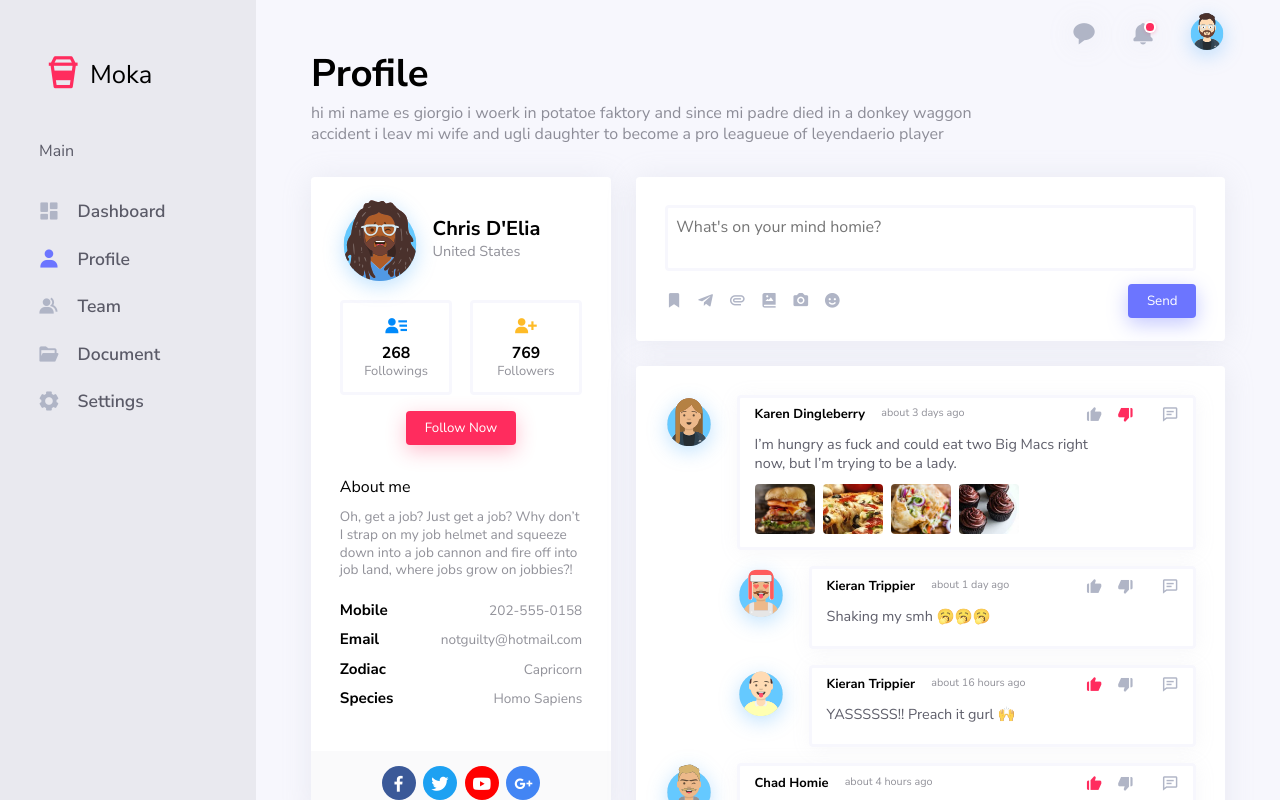
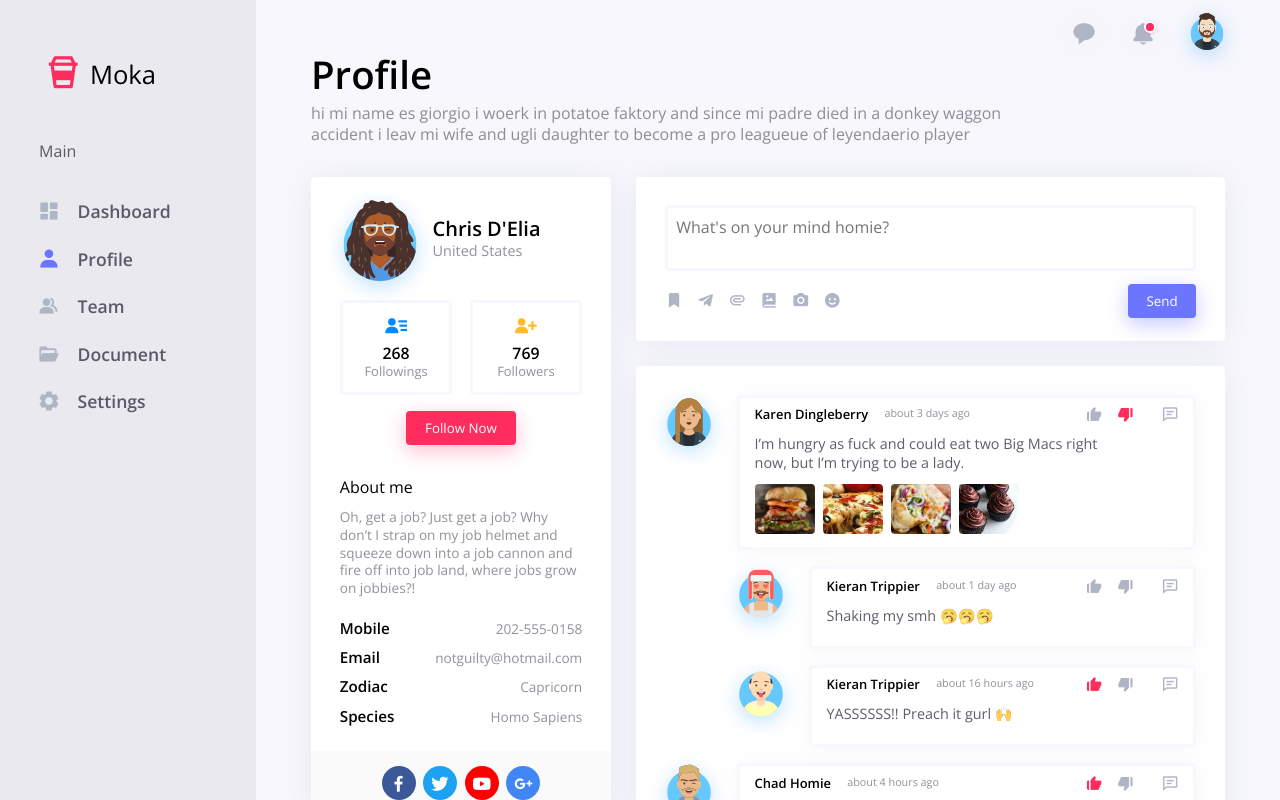
Before and after one commit to Mat2ja/moka-user-profile, a website: page index.html in a window 1280 px wide. Drawn offline with nearby package versions, Linux system fonts and the light colour scheme.

Commit message:
changed font, added favicons :lipstick:

```diff
--- a/index.html
+++ b/index.html
@@ -9,7 +9,17 @@
 
         <link rel="stylesheet" type="text/css" href="css/style.css">
         <link href='https://cdn.jsdelivr.net/npm/boxicons@2.0.5/css/boxicons.min.css' rel='stylesheet'>
-        <link href="https://fonts.googleapis.com/css2?family=Nunito+Sans:wght@400;600;700&display=swap" rel="stylesheet">
+        <link href="https://fonts.googleapis.com/css2?family=Open+Sans:wght@400;600&display=swap" rel="stylesheet">
+
+
+        <link rel="apple-touch-icon" sizes="180x180" href="img/favicon/apple-touch-icon.png">
+        <link rel="icon" type="image/png" sizes="32x32" href="img/favicon/favicon-32x32.png">
+        <link rel="icon" type="image/png" sizes="16x16" href="img/favicon/favicon-16x16.png">
+        <link rel="manifest" href="img/favicon/site.webmanifest">
+        <link rel="mask-icon" href="img/favicon/safari-pinned-tab.svg" color="#ff2c5e">
+        <meta name="msapplication-TileColor" content="#f7f7fd">
+        <meta name="theme-color" content="#ffffff">
+
     </head>
 
     <body>
--- a/sass/_profile.scss
+++ b/sass/_profile.scss
@@ -1,6 +1,4 @@
 .profile {
-
-
 	.heading-1 {
 		font-size: 2.4em;
 		line-height: 1;
@@ -54,7 +52,7 @@
 		column-gap: 1em;
 
 		&--title {
-			font-weight: 700;
+			font-weight: 600;
 			font-size: 0.95em;
 		}
 		&--info {
--- a/sass/_timeline.scss
+++ b/sass/_timeline.scss
@@ -28,7 +28,7 @@
 
 		&--title {
 			color: var(--dark-gray-1);
-			font-weight: 700;
+			font-weight: 600;
 			font-size: 0.9em;
 		}
 
--- a/sass/_user-profile.scss
+++ b/sass/_user-profile.scss
@@ -20,11 +20,11 @@
 
 	&__photo {
 		max-width: 80px;
-		filter: drop-shadow(0 .5rem 1rem rgba(#008afb, 0.25));
+		filter: drop-shadow(0 0.5rem 1rem rgba(#008afb, 0.25));
 	}
 
 	&__name {
-		font-weight: 700;
+		font-weight: 600;
 		font-size: 1.25em;
 	}
 
@@ -38,7 +38,7 @@
 		flex-direction: column;
 
 		&--count {
-			font-weight: 700;
+			font-weight: 600;
 			font-size: 1.1em;
 		}
 
--- a/sass/_variables.scss
+++ b/sass/_variables.scss
@@ -1,8 +1,8 @@
-$font-primary: "Nunito Sans", sans-serif;
+$font-primary: "Open Sans", sans-serif;
 
 // SHADOWS
 $shadow: 0rem 0.2rem 3rem hsla(226, 16%, 73%, 0.2);
-$shadow-2: .1rem 0.2rem 2rem hsla(226, 16%, 73%, 0.1);
+$shadow-2: 0.1rem 0.2rem 2rem hsla(226, 16%, 73%, 0.1);
 
 $shadow-purple: 0 0.6rem 2rem 0rem rgba(107, 117, 255, 0.4);
 $shadow-purple-2: 0 0.4rem 3rem 0rem rgba(107, 117, 255, 0.6);
```
Also changed, not shown: img/favicon/browserconfig.xml (added, +9 -0 lines), css/style.css, img/favicon/android-chrome-192x192.png (added), img/favicon/android-chrome-256x256.png (added), img/favicon/apple-touch-icon.png (added), img/favicon/favicon-16x16.png (added), img/favicon/favicon-32x32.png (added), img/favicon/favicon.ico (added), img/favicon/mstile-150x150.png (added), img/favicon/safari-pinned-tab.svg (added), img/favicon/site.webmanifest (added).
